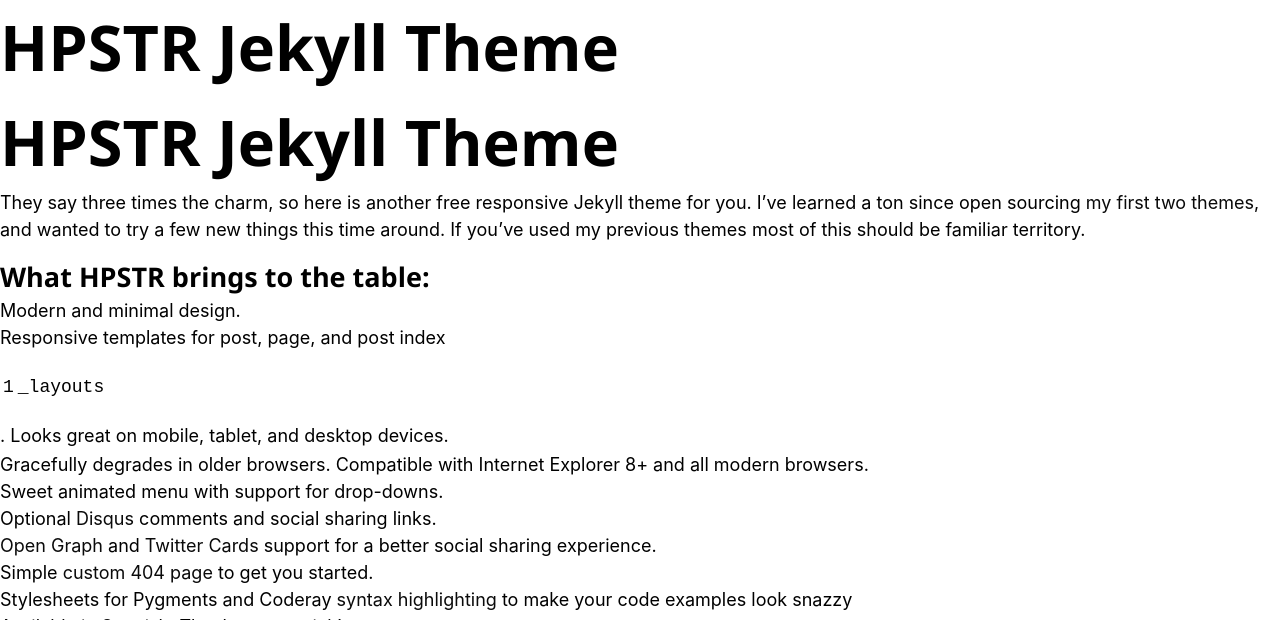
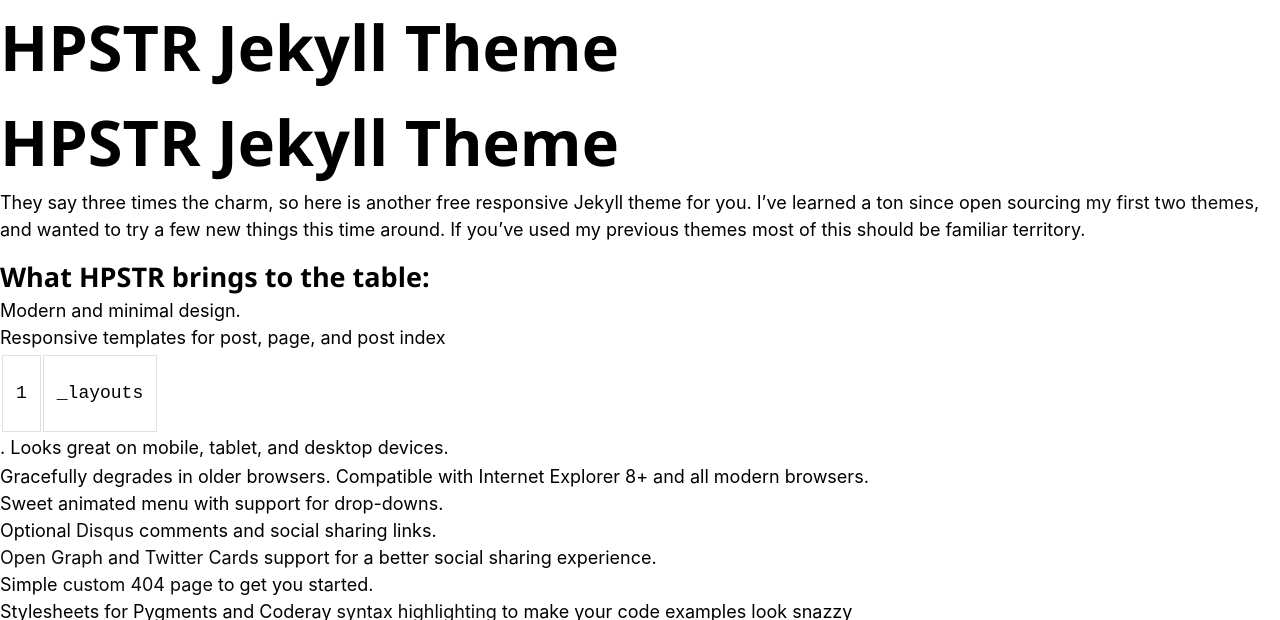
Before and after one commit to thuannguy/thuannguy.github.io, a Jekyll site: the page built from README_theme.md, in a window 1280 px wide. Shown: the top 620 px of the page. Built offline with Jekyll 4.4.1, drawn with Linux system fonts in a browser that asks for light colours; nearby versions of some CDN libraries; our own code applies the rules of GitHub Pages for plain Markdown files; grey boxes are pictures that could not be loaded.

Commit message:
Update _base.scss
Style for th, td

```diff
--- a/_sass/_base.scss
+++ b/_sass/_base.scss
@@ -128,6 +128,10 @@
   background-color: #f6f8fa;
 }
 
+table th, table td {
+  padding: 6px 13px;
+  border: 1px solid #dfe2e5;
+}
 /**
  * Text Selection
  */
```
